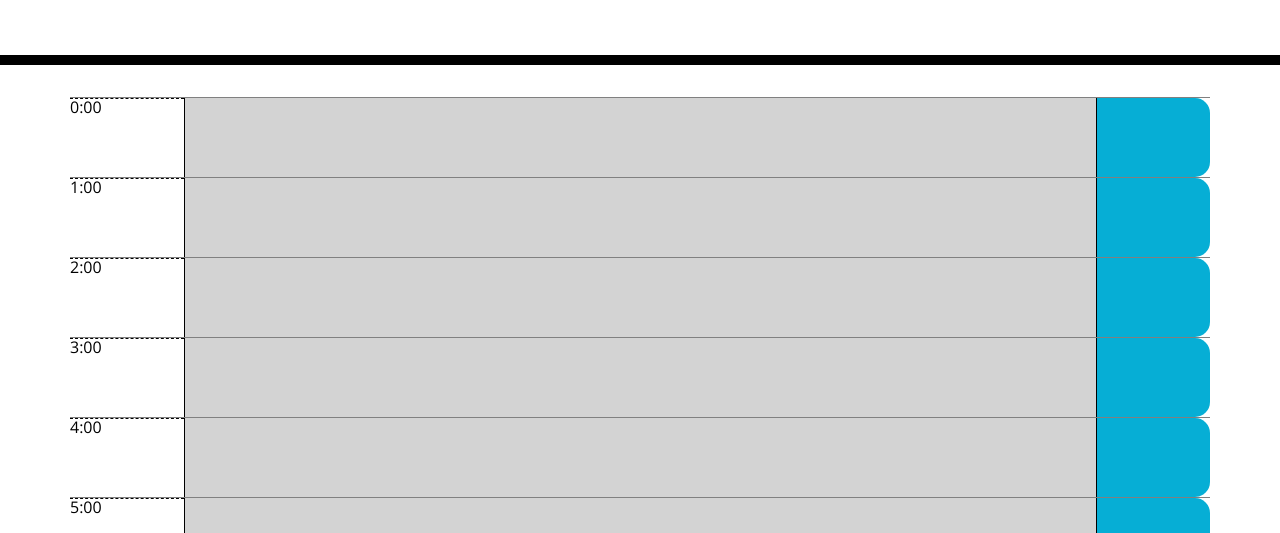
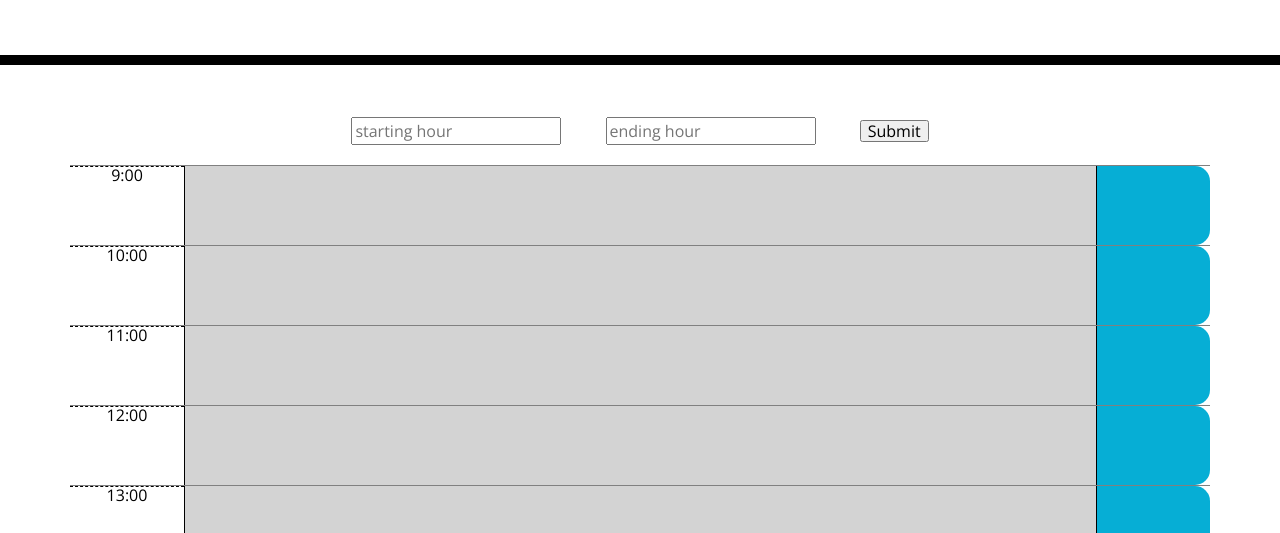
Before and after one commit to Bscott95/homework5, a plain HTML site: page Develop/index.html in a window 1280 px wide. Shown: the part 267-800 px from the top of the page. Drawn offline with nearby package versions, Linux system fonts and the light colour scheme.

Commit message:
quick update

```diff
--- a/Develop/app.js
+++ b/Develop/app.js
@@ -12,12 +12,14 @@ $(document).ready(function () {
     // WHEN I view the timeblocks for that day
     // THEN each timeblock is color coded to indicate whether it is in the past, present, or future
 
-    // startingHour = prompt('when do you start work?')
-    // endingHour = prompt('when do you finish work?')
-    //replace 0 and 24 with above var
+    let startingHour = 9
+    let endingHour = 17
 
     // adds rows and hours in the day
-    for (let hour = 0; hour <= 24; hour++) {
+    function renderRows(sHour,eHour){
+        $('.container').html = ''
+        console.log('ran')
+        for (let hour = sHour; hour <= eHour; hour++) {
             // add the rows
             $hourRow = $('<div>')
             $hourRow.addClass('row')
@@ -41,6 +43,7 @@ $(document).ready(function () {
             $hourRow.append($saveBtn)
             $saveBtn.addClass('saveBtn')
             $saveBtn.attr('id', `save-${hour}`)
+        }
     }
 
     // adding colors to hard-coded HTML elements seems like a pain
@@ -81,4 +84,14 @@ $(document).ready(function () {
         // Finally, save the text to localstorage with the  hour of the day as the key and the text as the value.
     })
 
+    $('#hourSubmit').on('click', function(event){
+        event.preventDefault();
+        startingHour = $('#startHour').val()
+        console.log(startingHour)
+        endingHour = $('#endingHour').val()
+        renderRows(startingHour,endingHour);
     })
+
+    renderRows(startingHour,endingHour);
+
+})
--- a/Develop/index.html
+++ b/Develop/index.html
@@ -29,6 +29,11 @@
       <p id="currentDay" class="lead"></p>
     </header>
     <div class="container">
+      <form>
+        <input type="text" id="startHour" name="fname" placeholder="starting hour">
+        <input type="text" id="startHour" name="lname" placeholder="ending hour">
+        <input type="submit" id="hourSubmit" value="Submit">
+      </form>
       <!-- Timeblocks go here -->
       <!-- <div class="row">
         <p class="hour">9:00</p>
--- a/Develop/style.css
+++ b/Develop/style.css
@@ -72,3 +72,12 @@ textarea{
   font-size: 20px;
   transition: all .3s ease-in-out;
 }
+
+.container{
+  text-align: center;
+}
+
+input{
+  margin: 20px;
+
+}
```
Lines whose indentation alone changed are shown as unchanged.
